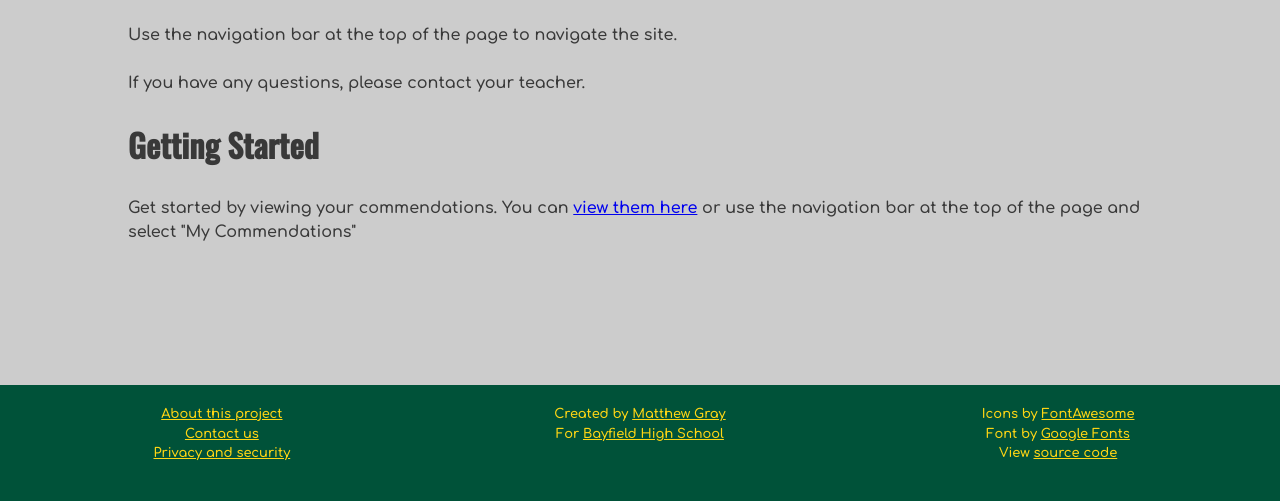
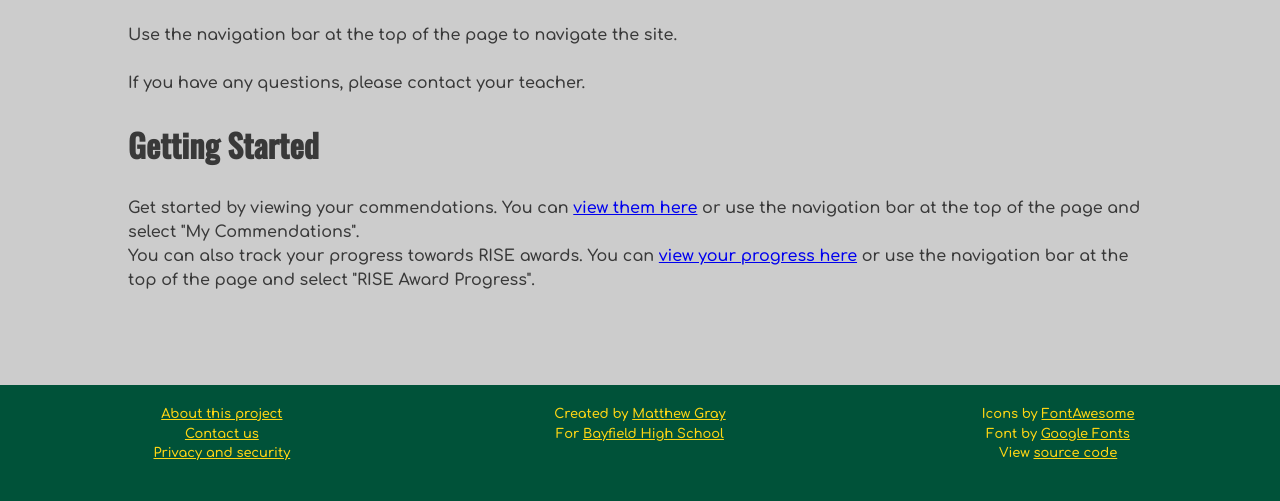
Before and after one commit to mmoomocow/digital-commendations, a Django app: template students/templates/students/student_home.html in a window 1280 px wide. Shown: the part 299-800 px from the top of the page. Run offline with Django 4.2, Linux system fonts and the light colour scheme; the template is opened without the code that fills it, so the values that code supplies are empty; parts of the project's set-up code (start-up, migrations or seed data) failed here and were passed over; some libraries are stand-ins or nearby versions.

Commit message:
feat(templates): 📝 Add information about RISE award progress to student home
Signed-off-by: Matthew Gray <44288823+mmoomocow@users.noreply.github.com>

```diff
--- a/students/templates/students/student_home.html
+++ b/students/templates/students/student_home.html
@@ -27,7 +27,9 @@
 </p>
 <h2>Getting Started</h2>
 <p>
-    Get started by viewing your commendations. You can <a href="/commendations/my/">view them here</a> or use the navigation bar at the top of the page and select "My Commendations"
+    Get started by viewing your commendations. You can <a href="/commendations/my/">view them here</a> or use the navigation bar at the top of the page and select "My Commendations".
+    <br>
+    You can also track your progress towards RISE awards. You can <a href="/commendations/progress/">view your progress here</a> or use the navigation bar at the top of the page and select "RISE Award Progress".
 </p>
 {% endblock content %}
 
```
